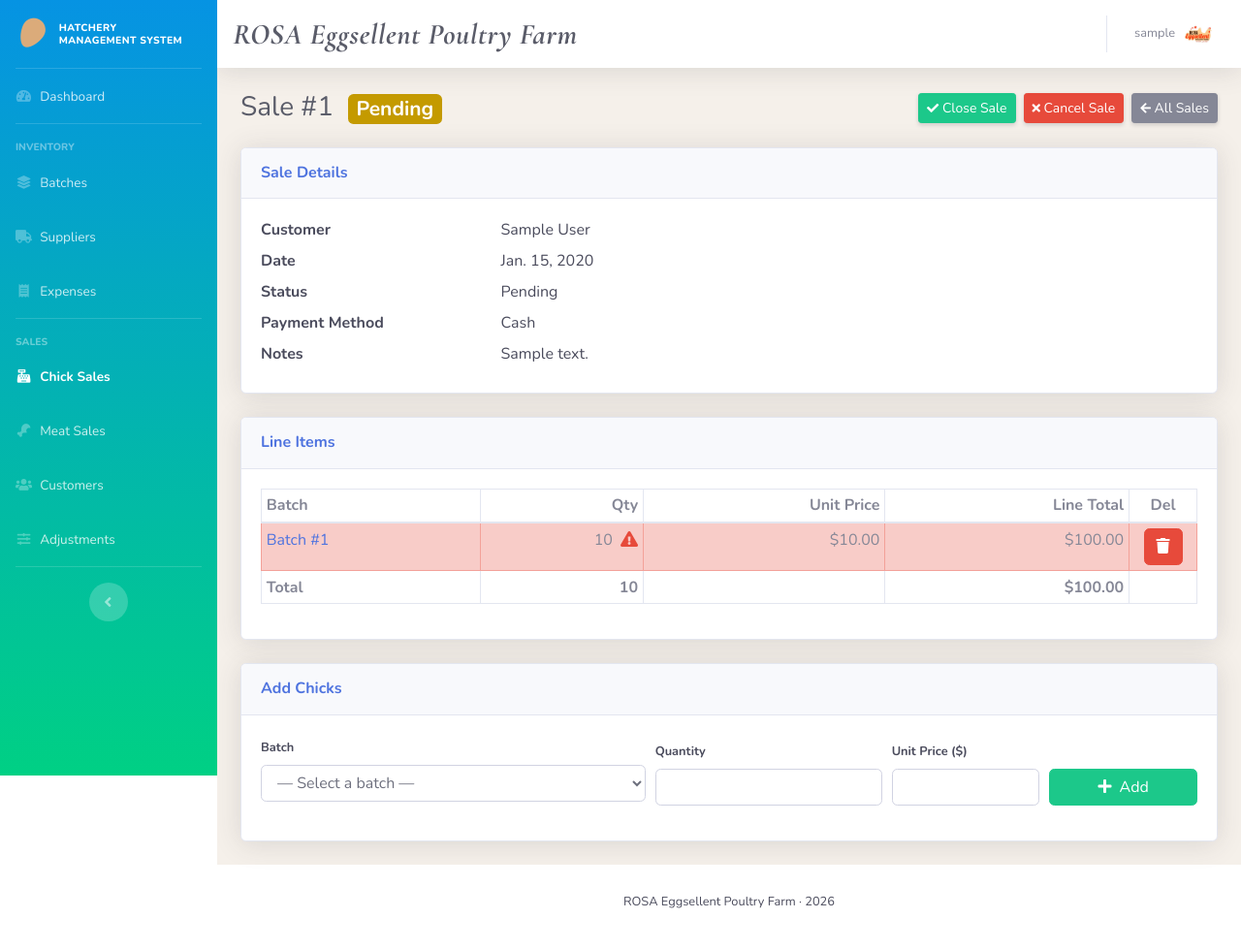
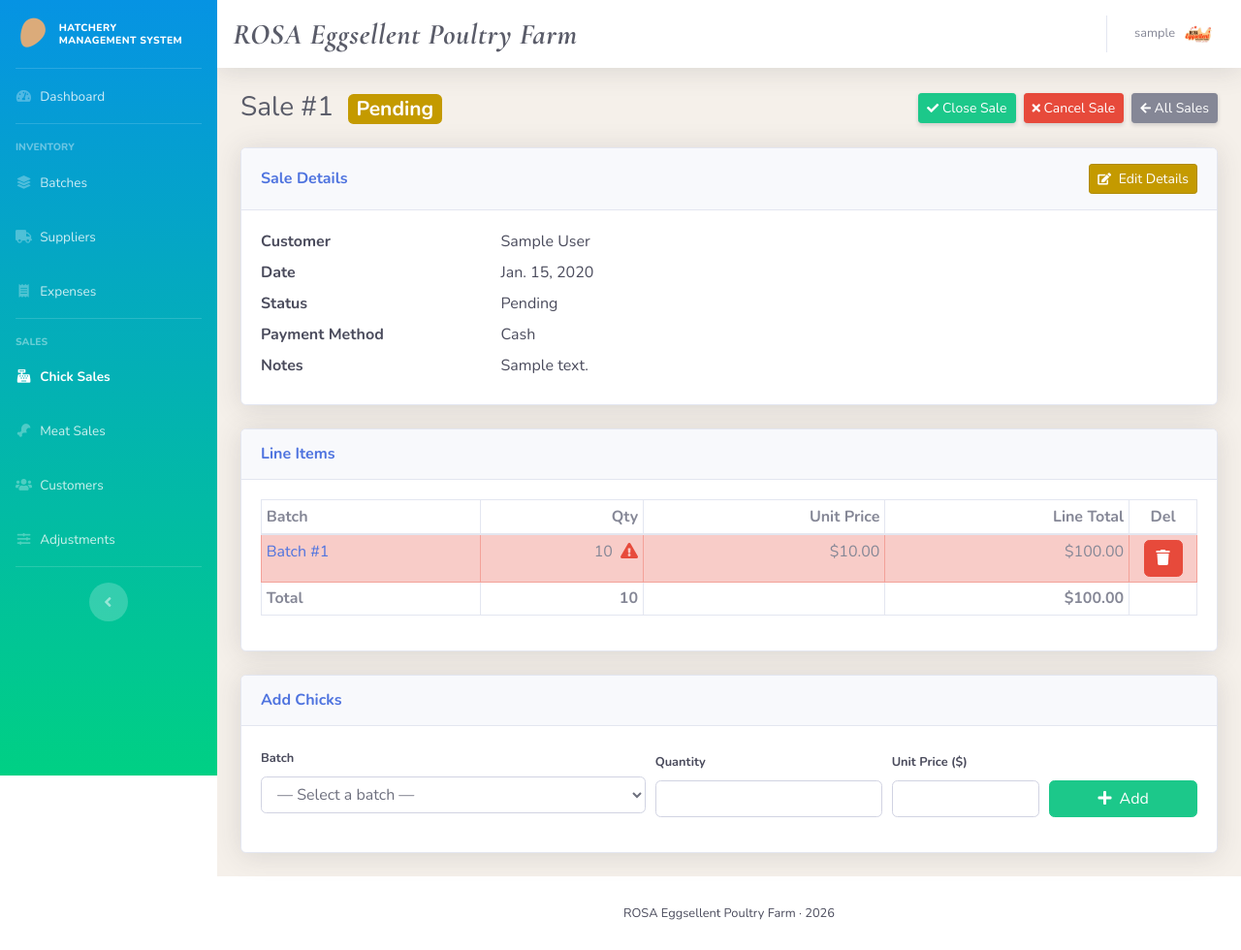
Before and after one commit to Unkerpaulie/hatchery, a Django app: page /sales/1/ in a window 1280 px wide. Shown: the whole page at 97% size. Before the commit the page ends 937 px from the top, so only its background shows below. Run offline with Django 5.2, Linux system fonts and the light colour scheme; a user stored in the database is signed in; tables that the repository leaves empty hold one stand-in row (values such as "Sample post"); some libraries are stand-ins or nearby versions.

Commit message:
updated to show edit sales details

```diff
--- a/sales/urls.py
+++ b/sales/urls.py
@@ -17,6 +17,7 @@ urlpatterns = [
     path("",                         views.SaleListView.as_view(),    name="sale_list"),
     path("new/",                     views.SaleCreateView.as_view(),  name="sale_create"),
     path("<int:pk>/",                views.SaleDetailView.as_view(),  name="sale_detail"),
+    path("<int:pk>/edit/",           views.SaleUpdateView.as_view(),  name="sale_update"),
     path("<int:pk>/close/",          views.SaleCloseView.as_view(),   name="sale_close"),
     path("<int:pk>/cancel/",         views.SaleCancelView.as_view(),  name="sale_cancel"),
     path("<int:pk>/invoice/",        views.SaleInvoiceView.as_view(), name="sale_invoice"),
--- a/sales/views.py
+++ b/sales/views.py
@@ -122,6 +122,20 @@ class SaleCreateView(AuditMixin, LoginRequiredMixin, CreateView):
 
     def form_valid(self, form):
         messages.success(self.request, "Sale created. Now add chick line items below.")
+        return super().form_valid(form)
+
+    def get_success_url(self):
+        return reverse("sales:sale_detail", kwargs={"pk": self.object.pk})
+
+
+class SaleUpdateView(AuditMixin, LoginRequiredMixin, UpdateView):
+    model = Sale
+    form_class = SaleForm
+    template_name = "sales/sale_form.html"
+    context_object_name = "sale"
+
+    def form_valid(self, form):
+        messages.success(self.request, "Sale updated.")
         return super().form_valid(form)
 
     def get_success_url(self):
--- a/templates/sales/sale_detail.html
+++ b/templates/sales/sale_detail.html
@@ -45,7 +45,12 @@
 
 {# ── Sale summary card ────────────────────────────────────────────────── #}
 <div class="card shadow mb-4">
-    <div class="card-header py-3"><h6 class="m-0 font-weight-bold text-primary">Sale Details</h6></div>
+    <div class="card-header py-3 d-flex align-items-center justify-content-between">
+        <h6 class="m-0 font-weight-bold text-primary">Sale Details</h6>
+        <a href="{% url 'sales:sale_update' sale.pk %}" class="btn btn-sm btn-warning">
+            <i class="fas fa-edit fa-sm mr-1"></i> Edit Details
+        </a>
+    </div>
     <div class="card-body">
         <dl class="row mb-0">
             <dt class="col-sm-3">Customer</dt>
--- a/templates/sales/sale_list.html
+++ b/templates/sales/sale_list.html
@@ -54,6 +54,10 @@
                                class="btn btn-sm btn-primary" title="View">
                                 <i class="fas fa-eye"></i>
                             </a>
+                            <a href="{% url 'sales:sale_update' sale.pk %}"
+                               class="btn btn-sm btn-warning" title="Edit">
+                                <i class="fas fa-edit"></i>
+                            </a>
                         </td>
                     </tr>
                 {% empty %}
```
Also changed, not shown: templates/sales/sale_form.html (+15 -4 lines).
